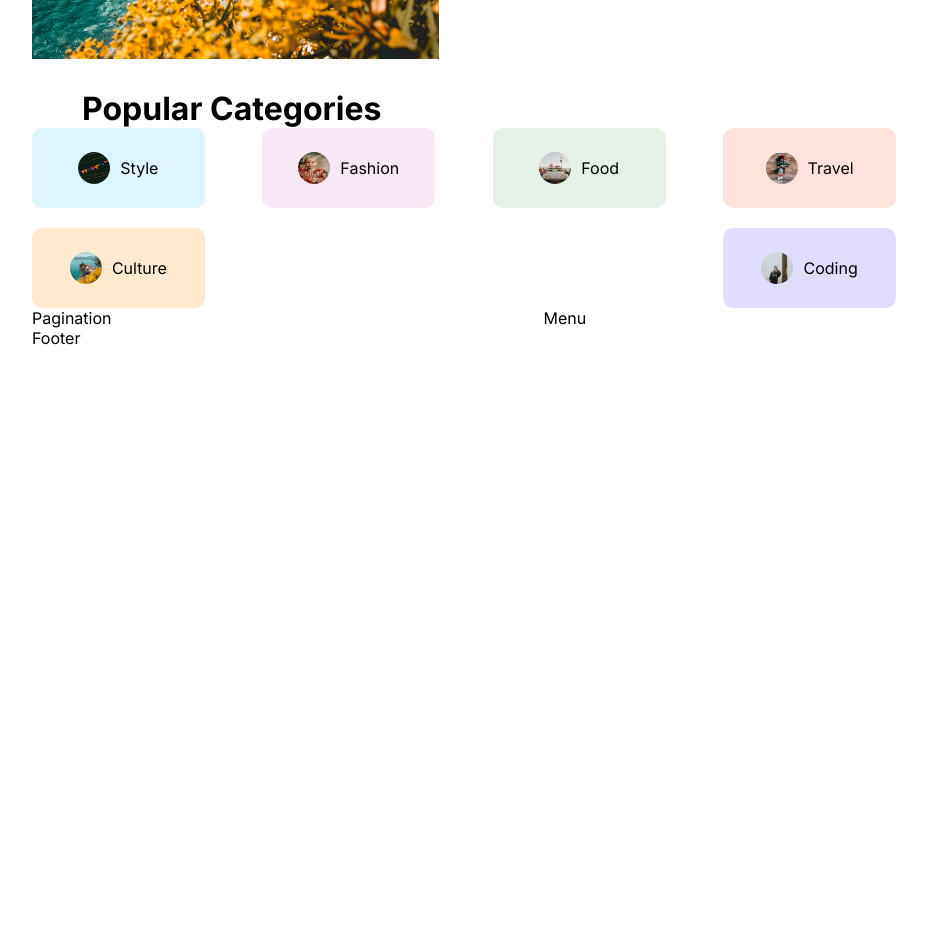
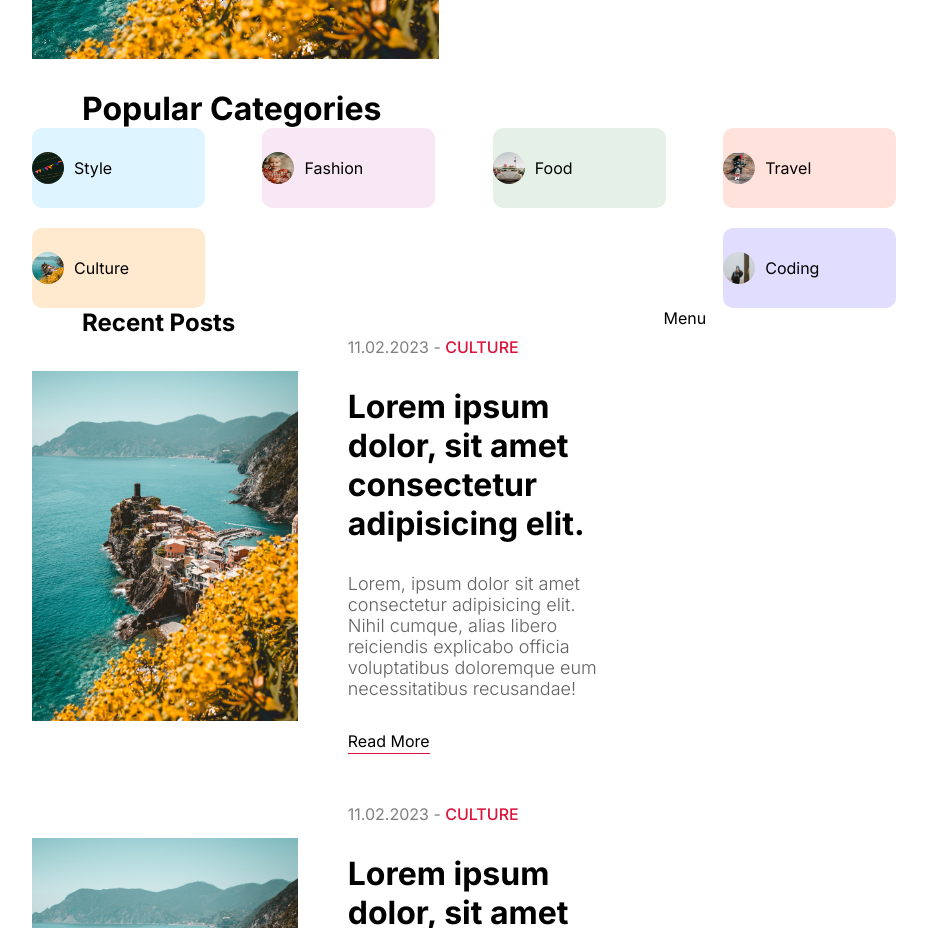
Before and after one commit to Amal221200/next13-blog, a Next.js app: page / in a window 1280 px wide. Shown: the part 820-1748 px from the top of the page, without its empty margins (176-1103 px from the left). Before the commit the page ends 1168 px from the top, so only its background shows below. Built offline with nearby package versions, Linux system fonts and the light colour scheme.

Commit message:
CardList

```diff
--- a/src/app/homepage.module.css
+++ b/src/app/homepage.module.css
@@ -1,4 +1,4 @@
 .content {
     display: flex;
-    gap: 50%;
+    gap: 50px;
 }
--- /dev/null
+++ b/src/components/card/Card.jsx
@@ -0,0 +1,25 @@
+import Link from "next/link";
+import styles from "./card.module.css";
+import Image from "next/image";
+
+const Card = () => {
+    return (
+        <div className={styles.container}>
+            <div className={styles.imgContainer}>
+                <Image src="/p1.jpeg" alt="post" fill className={styles.image} />
+            </div>
+            <div className={styles.textContainer}>
+                <div className={styles.detail}>
+                    <span className={styles.date}>11.02.2023 - </span>
+                    <span className={styles.category}>CULTURE</span>
+                </div>
+                <Link href="/">
+                    <h1 className={styles.title}>Lorem ipsum dolor, sit amet consectetur adipisicing elit.</h1>
+                </Link>
+                <p className={styles.desc}>Lorem, ipsum dolor sit amet consectetur adipisicing elit. Nihil cumque, alias libero reiciendis explicabo officia voluptatibus doloremque eum necessitatibus recusandae!</p>
+                <Link href="/" className={styles.link}>Read More</Link>
+            </div>
+        </div>
+    )
+}
+export default Card
--- /dev/null
+++ b/src/components/card/card.module.css
@@ -0,0 +1,40 @@
+.container {
+    margin-bottom: 50px;
+    display: flex;
+    align-items: center;
+    gap: 50px;
+}
+
+.imgContainer {
+    flex: 1;
+    position: relative;
+    height: 350px;
+}
+
+.textContainer {
+    flex: 1;
+    display: flex;
+    flex-direction: column;
+    gap: 30px;
+}
+
+.date {
+    color: gray;
+}
+
+.category {
+    color: crimson;
+    font-weight: 500;
+}
+
+.desc {
+    font-size: 18px;
+    font-weight: 300;
+    color: var(--softTextColor);
+}
+
+.link {
+    width: max-content;
+    border-bottom: 1px solid crimson;
+    padding: 2px 0;
+}
--- a/src/components/cardList/CardList.jsx
+++ b/src/components/cardList/CardList.jsx
@@ -1,9 +1,17 @@
+import Image from "next/image";
 import Pagination from "../pagination/Pagination";
 import styles from "./cardList.module.css";
+import Card from "../card/Card";
 
 const CardList = () => {
   return (
     <div className={styles.container}>
+      <h2 className={styles.title}>Recent Posts</h2>
+      <div className={styles.posts}>
+        {[1, 2, 3, 4, 5].map((i) => (
+          <Card key={i} />
+        ))}
+      </div>
       <Pagination />
     </div>
   )
--- a/src/components/cardList/cardList.module.css
+++ b/src/components/cardList/cardList.module.css
@@ -1,3 +1,7 @@
 .container {
+    flex: 5;
+}
 
+.title {
+    margin-inline-start: 50px;
 }
--- a/src/components/categoryList/categoryList.module.css
+++ b/src/components/categoryList/categoryList.module.css
@@ -16,7 +16,7 @@
 .category {
     display: flex;
     /* flex: 1; */
-    justify-content: center;
+    justify-content: flex-start;
     align-items: center;
     width: 15%;
     height: 80px;
--- a/src/components/menu/Menu.jsx
+++ b/src/components/menu/Menu.jsx
@@ -2,7 +2,7 @@
 
 const Menu = () => {
   return (
-    <div>Menu</div>
+    <div className={styles.container}>Menu</div>
   )
 }
 export default Menu
--- a/src/components/menu/menu.module.css
+++ b/src/components/menu/menu.module.css
@@ -0,0 +1,3 @@
+.container {
+    flex: 2;
+}
```
